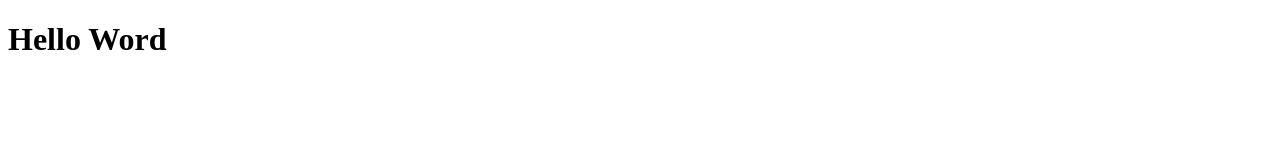
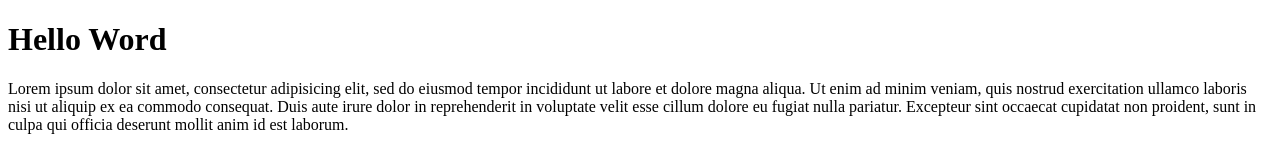
Before and after one commit to ariefmotion22/git-remote-test-1, a plain HTML site: page index.html in a window 1280 px wide. Drawn offline with Linux system fonts and the light colour scheme.

Commit message:
Menambahkan paragraf

```diff
--- a/index.html
+++ b/index.html
@@ -5,5 +5,11 @@
 </head>
 <body>
 	<h1>Hello Word</h1>
+	<p>Lorem ipsum dolor sit amet, consectetur adipisicing elit, sed do eiusmod
+	tempor incididunt ut labore et dolore magna aliqua. Ut enim ad minim veniam,
+	quis nostrud exercitation ullamco laboris nisi ut aliquip ex ea commodo
+	consequat. Duis aute irure dolor in reprehenderit in voluptate velit esse
+	cillum dolore eu fugiat nulla pariatur. Excepteur sint occaecat cupidatat non
+	proident, sunt in culpa qui officia deserunt mollit anim id est laborum.</p>
 </body>
 </html>
```
